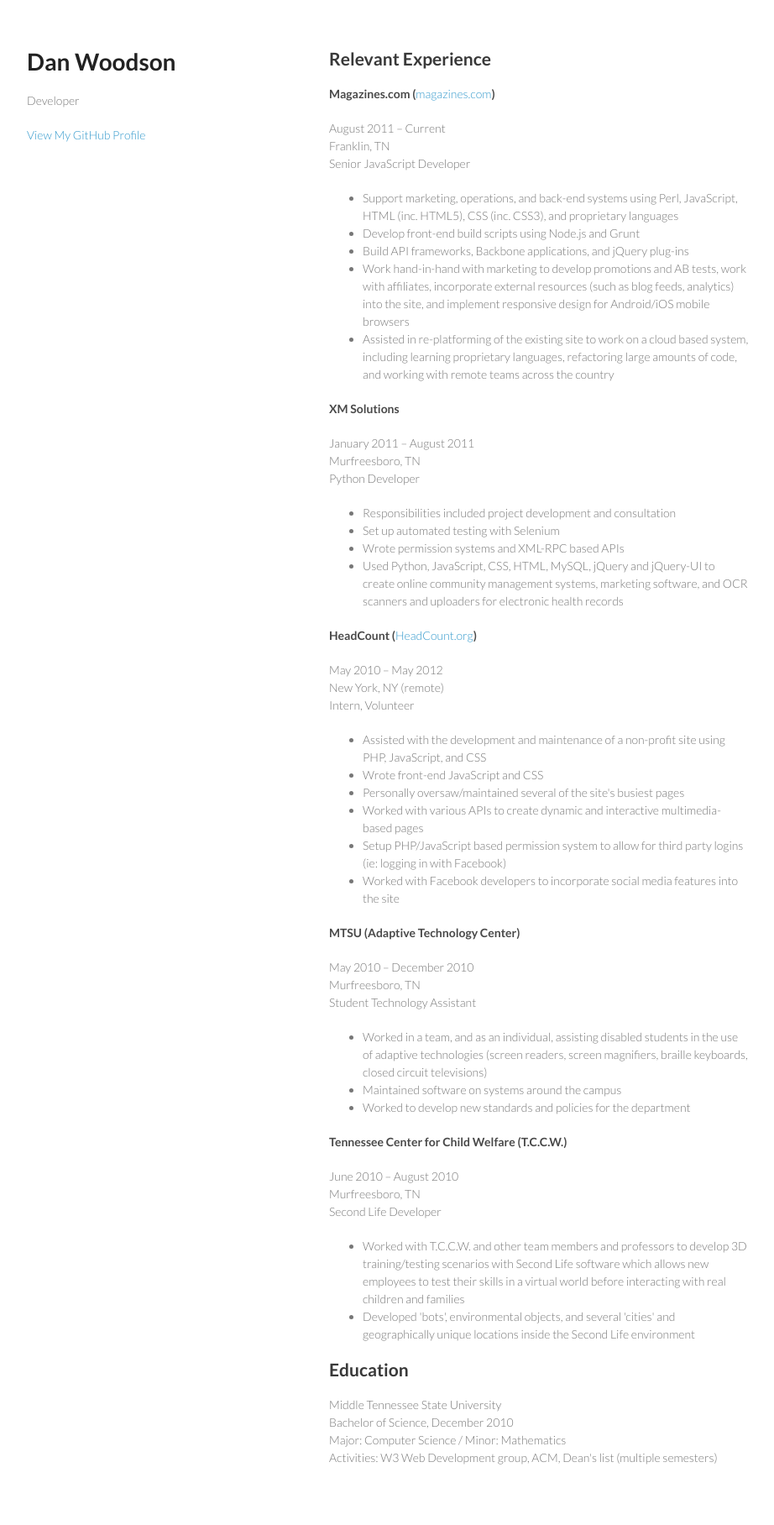
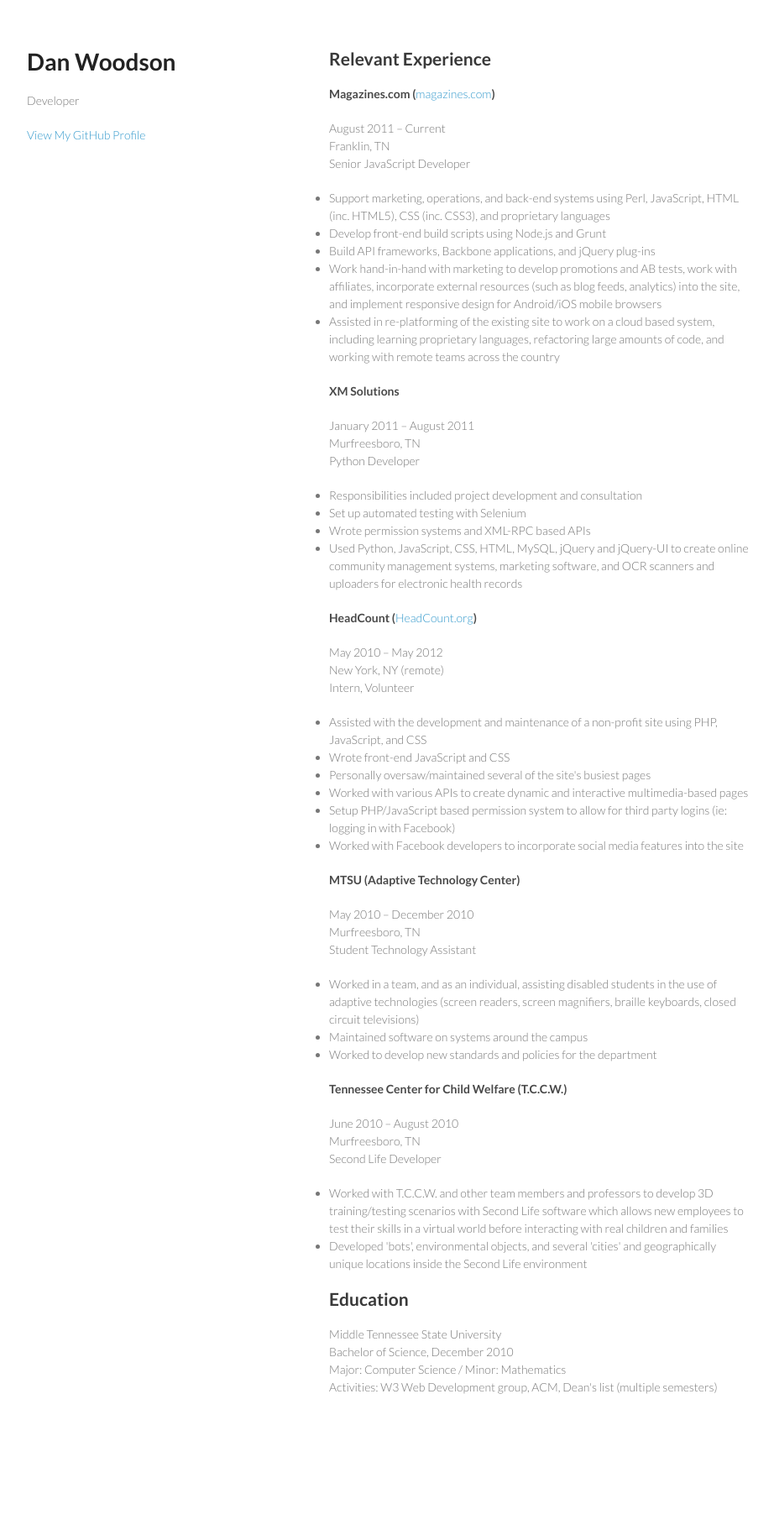
Before and after one commit to danwoods/danwoods.github.com, a Jekyll site: the page index.html, which Jekyll copies as it is, in a window 1280 px wide. Shown: the whole page at 84% size, without its empty margins (178-1100 px from the left). Built offline with Jekyll 4.4.1, drawn with Linux system fonts in a browser that asks for light colours; after the commit the page ends 1732 px from its top, so only the background shows below that.

Commit message:
style tweak

```diff
--- a/stylesheets/styles.css
+++ b/stylesheets/styles.css
@@ -183,6 +183,11 @@
   bottom:50px;
 }
 
+ul {
+  -webkit-padding-start:0;
+  padding-left:0;
+}
+
 @media print, screen and (max-width: 960px) {
 
   div.wrapper {
```
